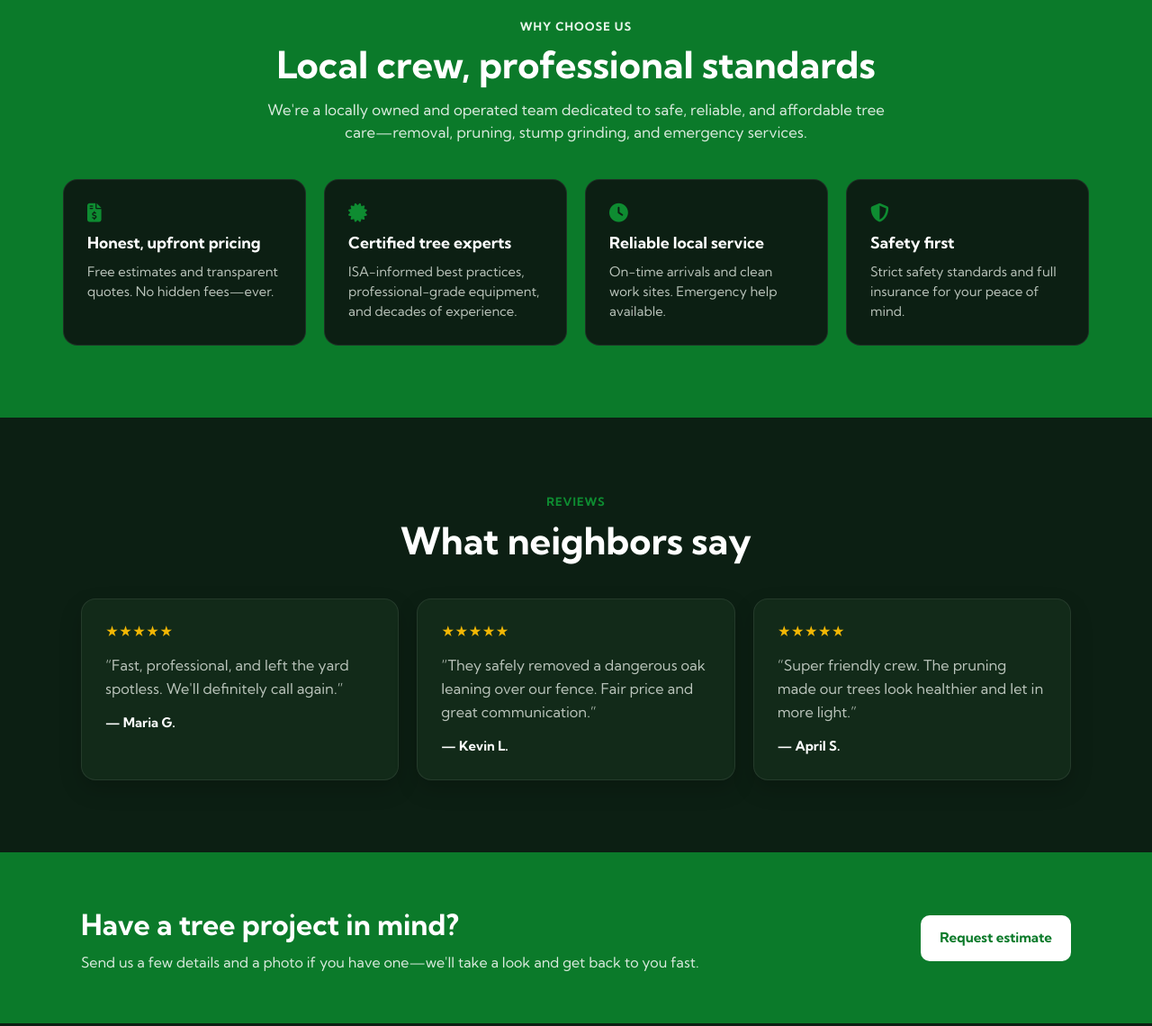
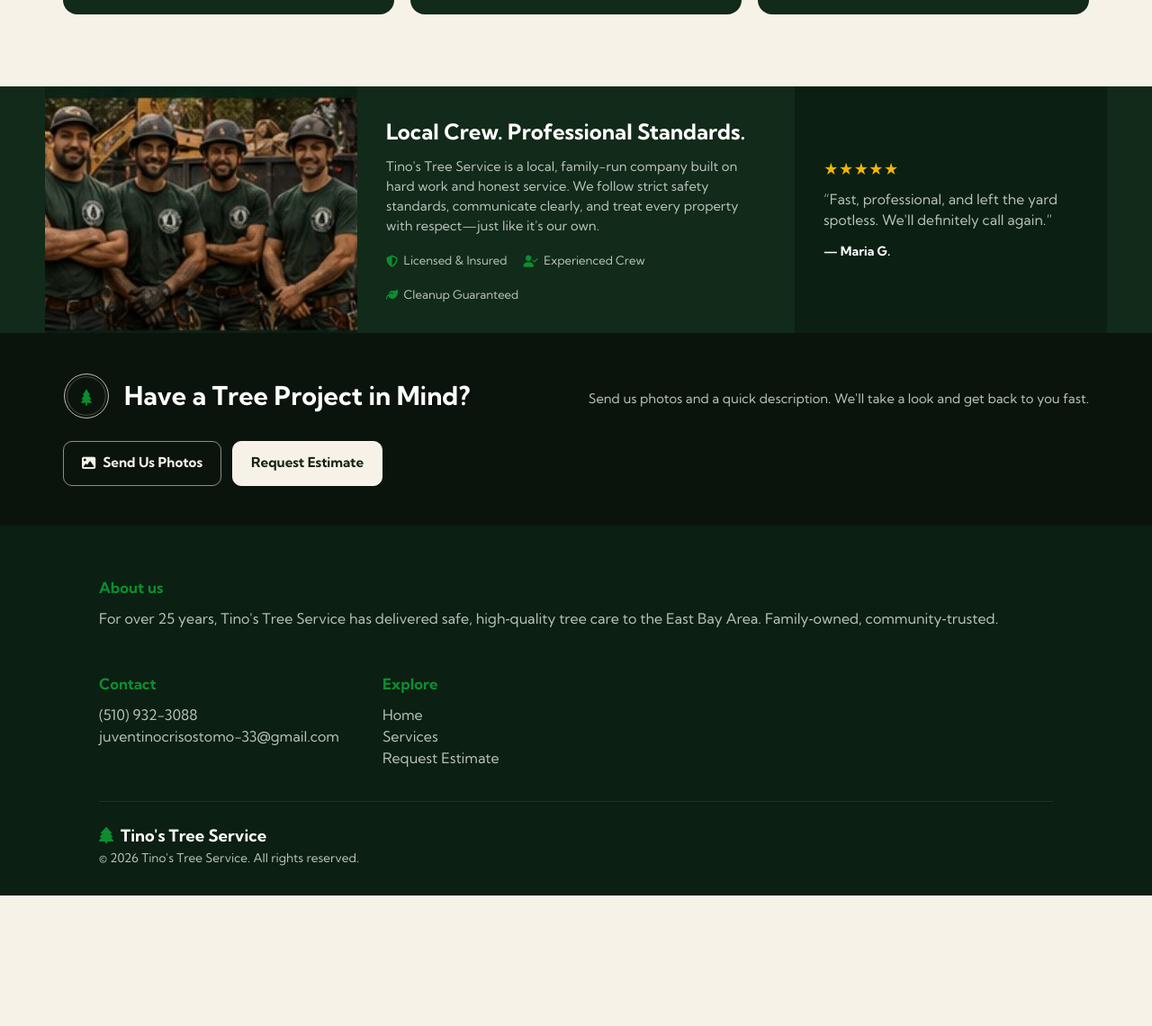
Before and after one commit to alan-6565/Tinos-Tree-Service, a plain HTML site: page our-work.html in a window 1280 px wide. Shown: the part 1385-2525 px from the top of the page at 90% size. After the commit the page ends 2380 px from the top, so only its background shows below. Drawn offline with Linux system fonts and the light colour scheme.

Commit message:
Our Work page: match mockup exactly (split hero, crew band, black CTA)

```diff
--- a/our-work.html
+++ b/our-work.html
@@ -58,12 +58,13 @@
   </header>
 
   <main id="main">
-    <section class="hero" style="padding-bottom:0;">
-      <div class="container" style="padding:56px 20px 40px; text-align:center;">
+    <section class="split-hero">
+      <div class="split-hero__text">
         <span class="hero__eyebrow">Our Work</span>
-        <h1 style="color:#fff; font-size:clamp(2rem,4vw,2.8rem);">Real crew. Real standards.</h1>
-        <p style="color:var(--muted-on-dark); max-width:60ch; margin:14px auto 0;">See how we help East Bay homeowners protect their property and improve their outdoor space.</p>
+        <h1>Real Work.<br>Real Results.</h1>
+        <p>See how we help East Bay homeowners protect their property and improve their outdoor space.</p>
       </div>
+      <div class="split-hero__photo" style="background-image:url('/images/hero-crew.jpg'); background-position:center 30%;"></div>
     </section>
 
     <!--
@@ -83,24 +84,24 @@
           <button class="active" type="button">All Projects</button>
           <button type="button">Trimming</button>
           <button type="button">Removal</button>
-          <button type="button">Stump Grinding</button>
           <button type="button">Cleanup</button>
+          <button type="button">Emergency</button>
         </div>
         <div class="gallery__grid">
+          <div class="gallery__item">
+            <span class="tag">Trimming</span>
+            <div class="placeholder"><i class="fa-solid fa-camera" aria-hidden="true"></i><span>Photo coming soon</span></div>
+          </div>
           <div class="gallery__item">
             <span class="tag">Removal</span>
             <div class="placeholder"><i class="fa-solid fa-camera" aria-hidden="true"></i><span>Photo coming soon</span></div>
           </div>
           <div class="gallery__item">
-            <span class="tag">Trimming</span>
+            <span class="tag">Cleanup</span>
             <div class="placeholder"><i class="fa-solid fa-camera" aria-hidden="true"></i><span>Photo coming soon</span></div>
           </div>
           <div class="gallery__item">
-            <span class="tag">Stump Grinding</span>
-            <div class="placeholder"><i class="fa-solid fa-camera" aria-hidden="true"></i><span>Photo coming soon</span></div>
-          </div>
-          <div class="gallery__item">
-            <span class="tag">Cleanup</span>
+            <span class="tag">Emergency</span>
             <div class="placeholder"><i class="fa-solid fa-camera" aria-hidden="true"></i><span>Photo coming soon</span></div>
           </div>
           <div class="gallery__item">
@@ -115,78 +116,45 @@
       </div>
     </section>
 
-    <section class="why-choose-us">
-      <div class="container">
-        <div class="section-head">
-          <span class="eyebrow" style="color:#e8f5ea;">Why Choose Us</span>
-          <h2>Local crew, professional standards</h2>
-          <p>We're a locally owned and operated team dedicated to safe, reliable, and affordable tree care&mdash;removal, pruning, stump grinding, and emergency services.</p>
+    <section class="crew-band">
+      <div class="container crew-band__grid">
+        <div class="crew-band__photo">
+          <img src="/images/crew-team.jpg" alt="Tree service crew" loading="lazy">
         </div>
-        <div class="features-grid">
-          <div class="feature-item">
-            <i class="fa-solid fa-file-invoice-dollar" aria-hidden="true"></i>
-            <h3>Honest, upfront pricing</h3>
-            <p>Free estimates and transparent quotes. No hidden fees&mdash;ever.</p>
+        <div class="crew-band__text">
+          <h2>Local Crew. Professional Standards.</h2>
+          <p>Tino's Tree Service is a local, family-run company built on hard work and honest service. We follow strict safety standards, communicate clearly, and treat every property with respect&mdash;just like it's our own.</p>
+          <div class="crew-band__badges">
+            <span><i class="fa-solid fa-shield-halved" aria-hidden="true"></i> Licensed &amp; Insured</span>
+            <span><i class="fa-solid fa-user-check" aria-hidden="true"></i> Experienced Crew</span>
+            <span><i class="fa-solid fa-leaf" aria-hidden="true"></i> Cleanup Guaranteed</span>
           </div>
-          <div class="feature-item">
-            <i class="fa-solid fa-certificate" aria-hidden="true"></i>
-            <h3>Certified tree experts</h3>
-            <p>ISA-informed best practices, professional-grade equipment, and decades of experience.</p>
-          </div>
-          <div class="feature-item">
-            <i class="fa-solid fa-clock" aria-hidden="true"></i>
-            <h3>Reliable local service</h3>
-            <p>On-time arrivals and clean work sites. Emergency help available.</p>
-          </div>
-          <div class="feature-item">
-            <i class="fa-solid fa-shield-halved" aria-hidden="true"></i>
-            <h3>Safety first</h3>
-            <p>Strict safety standards and full insurance for your peace of mind.</p>
-          </div>
+        </div>
+        <div class="crew-band__quote">
+          <div class="stars" aria-hidden="true">&#9733;&#9733;&#9733;&#9733;&#9733;</div>
+          <blockquote>&ldquo;Fast, professional, and left the yard spotless. We'll definitely call again.&rdquo;</blockquote>
+          <figcaption>&mdash; Maria G.</figcaption>
         </div>
       </div>
     </section>
 
-    <section class="testimonials" aria-labelledby="testimonials-heading">
-      <div class="testimonials__container">
-        <div class="section-head">
-          <span class="eyebrow">Reviews</span>
-          <h2 id="testimonials-heading" style="color:#fff;">What neighbors say</h2>
+    <section class="cta-black">
+      <div class="cta-black__inner">
+        <div class="cta-black__brand">
+          <svg class="badge-logo" viewBox="0 0 200 200" width="52" height="52" aria-hidden="true">
+            <circle cx="100" cy="100" r="94" fill="none" stroke="#f6f2e8" stroke-width="3"/>
+            <circle cx="100" cy="100" r="82" fill="none" stroke="#f6f2e8" stroke-width="1"/>
+            <g fill="#0e8c31" transform="translate(100,104)">
+              <polygon points="0,-34 16,-8 9,-8 22,10 13,10 24,26 -24,26 -13,10 -22,10 -9,-8 -16,-8"/>
+              <rect x="-4" y="26" width="8" height="10"/>
+            </g>
+          </svg>
+          <h2>Have a Tree Project in Mind?</h2>
         </div>
-        <div class="testimonials__grid">
-          <figure class="testimonial">
-            <div class="stars" aria-hidden="true">&#9733;&#9733;&#9733;&#9733;&#9733;</div>
-            <blockquote>
-              &ldquo;Fast, professional, and left the yard spotless. We'll definitely call again.&rdquo;
-            </blockquote>
-            <figcaption>&mdash; Maria G.</figcaption>
-          </figure>
-          <figure class="testimonial">
-            <div class="stars" aria-hidden="true">&#9733;&#9733;&#9733;&#9733;&#9733;</div>
-            <blockquote>
-              &ldquo;They safely removed a dangerous oak leaning over our fence. Fair price and great communication.&rdquo;
-            </blockquote>
-            <figcaption>&mdash; Kevin L.</figcaption>
-          </figure>
-          <figure class="testimonial">
-            <div class="stars" aria-hidden="true">&#9733;&#9733;&#9733;&#9733;&#9733;</div>
-            <blockquote>
-              &ldquo;Super friendly crew. The pruning made our trees look healthier and let in more light.&rdquo;
-            </blockquote>
-            <figcaption>&mdash; April S.</figcaption>
-          </figure>
-        </div>
-      </div>
-    </section>
-
-    <section class="cta-band">
-      <div class="cta-band__inner">
-        <div>
-          <h2>Have a tree project in mind?</h2>
-          <p>Send us a few details and a photo if you have one&mdash;we'll take a look and get back to you fast.</p>
-        </div>
-        <div class="cta-band__actions">
-          <a class="button button--ghost" style="background:#fff;color:var(--brand);" href="/signup.html">Request estimate</a>
+        <p>Send us photos and a quick description. We'll take a look and get back to you fast.</p>
+        <div class="cta-black__actions">
+          <a class="button button--outline-cream" href="/signup.html"><i class="fa-solid fa-image" aria-hidden="true"></i> Send Us Photos</a>
+          <a class="button button--cream" href="/signup.html">Request Estimate</a>
         </div>
       </div>
     </section>
--- a/styles.css
+++ b/styles.css
@@ -254,6 +254,26 @@
   .process__inner{flex-direction:column; align-items:flex-start;}
 }
 
+/* Local crew band (Our Work page) */
+.crew-band{background:var(--dark-2); padding:0;}
+.crew-band__grid{display:grid; grid-template-columns:1fr 1.4fr 1fr; gap:0; align-items:stretch; padding:0; max-width:1180px; margin:0 auto;}
+.crew-band__photo{min-height:220px;}
+.crew-band__photo img{width:100%; height:100%; object-fit:cover; display:block; min-height:220px;}
+.crew-band__text{padding:32px; color:#fff;}
+.crew-band__text h2{font-size:1.5rem;}
+.crew-band__text p{margin-top:10px; color:var(--muted-on-dark); font-size:.92rem; line-height:1.5;}
+.crew-band__badges{display:flex; flex-wrap:wrap; gap:18px; margin-top:18px;}
+.crew-band__badges span{display:flex; align-items:center; gap:.4rem; font-size:.82rem; color:var(--muted-on-dark);}
+.crew-band__badges i{color:var(--brand-2);}
+.crew-band__quote{background:var(--dark); color:#fff; padding:32px; display:flex; flex-direction:column; justify-content:center;}
+.crew-band__quote .stars{color:#f2b705; margin-bottom:10px;}
+.crew-band__quote blockquote{font-size:.98rem; line-height:1.5; color:var(--muted-on-dark);}
+.crew-band__quote figcaption{margin-top:12px; font-weight:700; font-size:.88rem;}
+@media (max-width: 900px){
+  .crew-band__grid{grid-template-columns:1fr;}
+  .crew-band__photo{min-height:200px;}
+}
+
 /* Bottom CTA band: black background, two buttons */
 .cta-black{background:#0a140d; color:#fff; padding:44px 0;}
 .cta-black__inner{max-width:1180px; margin:0 auto; padding:0 20px; display:flex; align-items:center; justify-content:space-between; gap:24px; flex-wrap:wrap;}
```
